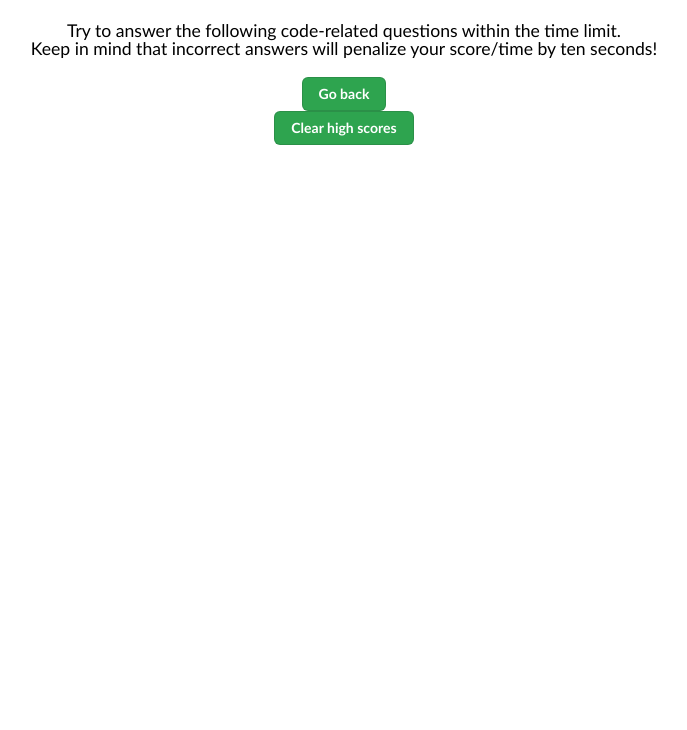
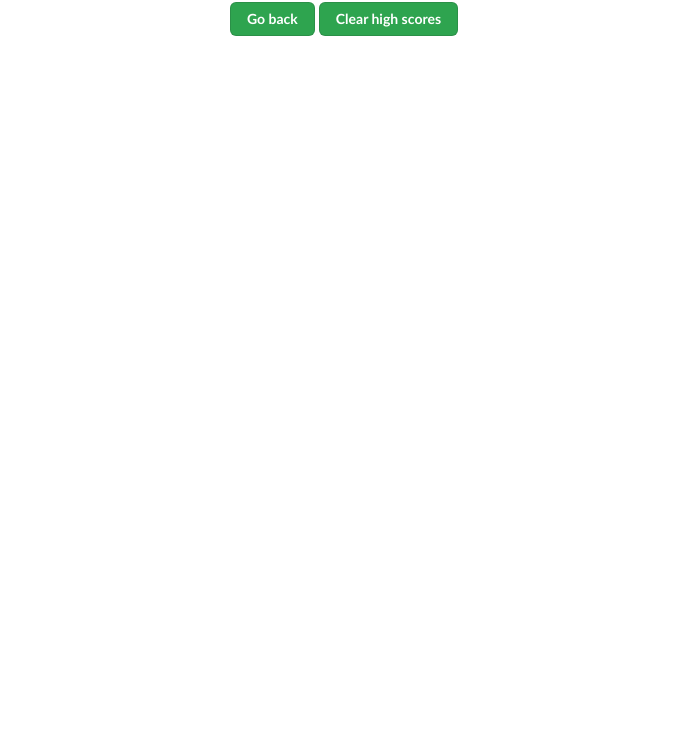
Before and after one commit to wongpakho814/module-4-challenge, a plain HTML site: page assets/html/highscore.html in a window 1280 px wide. Shown: the part 170-900 px from the top of the page, without its empty margins (296-983 px from the left). Drawn offline with Linux system fonts and the light colour scheme; files that its build step writes are made by us from their sources.

```diff
--- a/assets/css/style.css
+++ b/assets/css/style.css
@@ -76,3 +76,7 @@
 input[type=submit] {
     margin-left: 5px;
 }
+
+.hs-btn {
+    display: inline-block;
+}
--- a/assets/html/highscore.html
+++ b/assets/html/highscore.html
@@ -6,19 +6,18 @@
     <meta name="viewport" content="width=device-width, initial-scale=1.0">
     <meta http-equiv="X-UA-Compatible" content="ie=edge">
     <title>High score</title>
-    <link rel="stylesheet" href="assets/css/reset.css" />
-    <link rel="stylesheet" href="assets/css/style.css" />
+    <link rel="stylesheet" href="../css/reset.css" />
+    <link rel="stylesheet" href="../css/style.css" />
 </head>
 
 <body>
     <section class="main-content">
         <h1>High scores</h1>
-        <section class="paragraphs">
-            <p>Try to answer the following code-related questions within the time limit.</p>
-            <p>Keep in mind that incorrect answers will penalize your score/time by ten seconds!</p>
-        </section>
-        <button onclick="location.href='index.html'">Go back</button>
-        <button onclick="">Clear high scores</button>
+        <section class="prev-scores"></section>
+        <div class="hs-btn">
+            <button id="go-back" onclick="location.href='../../index.html'">Go back</button>
+            <button id="clear-score" onclick="">Clear high scores</button>
+        </div>
     </section>
 </body>
 
```
Also changed, not shown: assets/js/script.js (+9 -0 lines).
